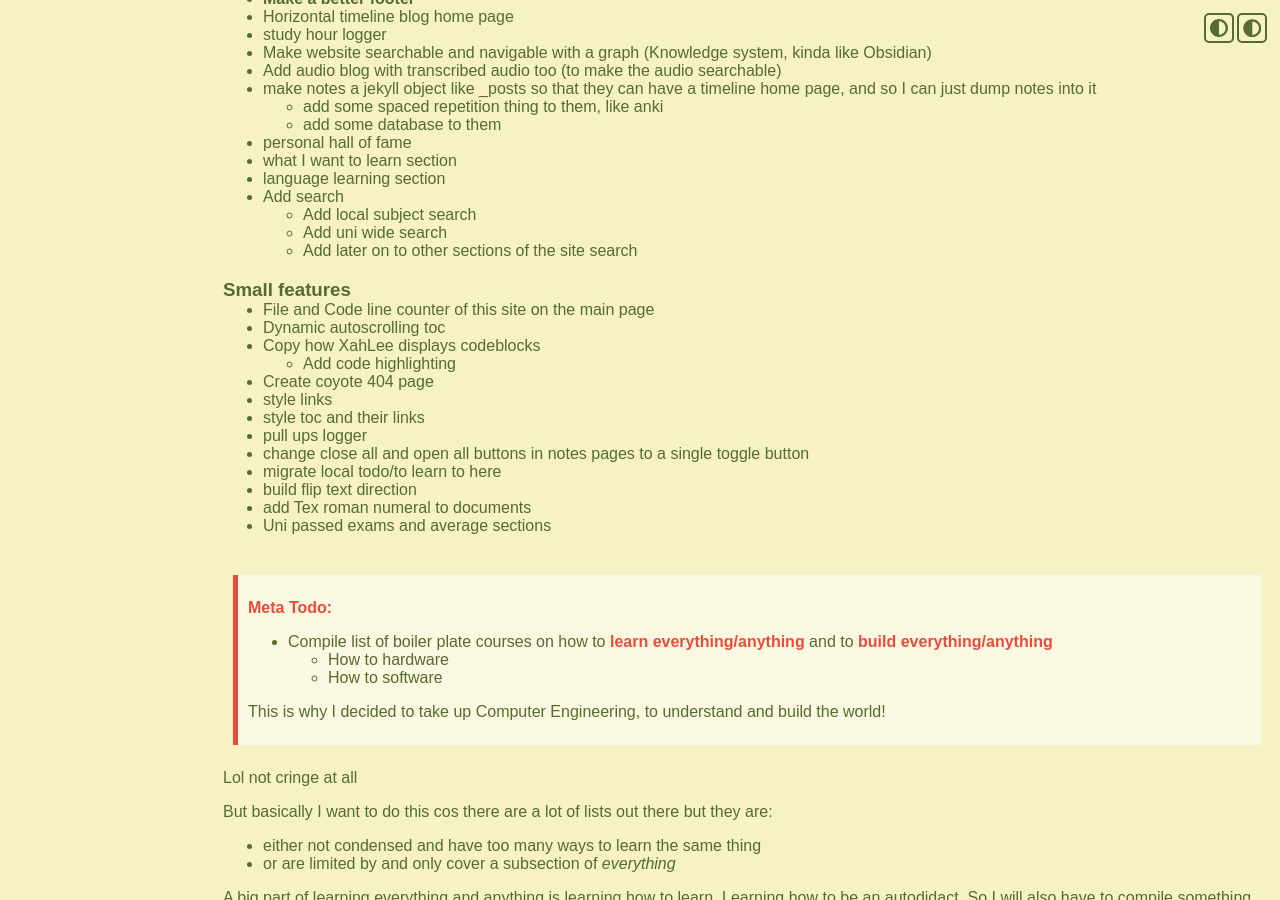
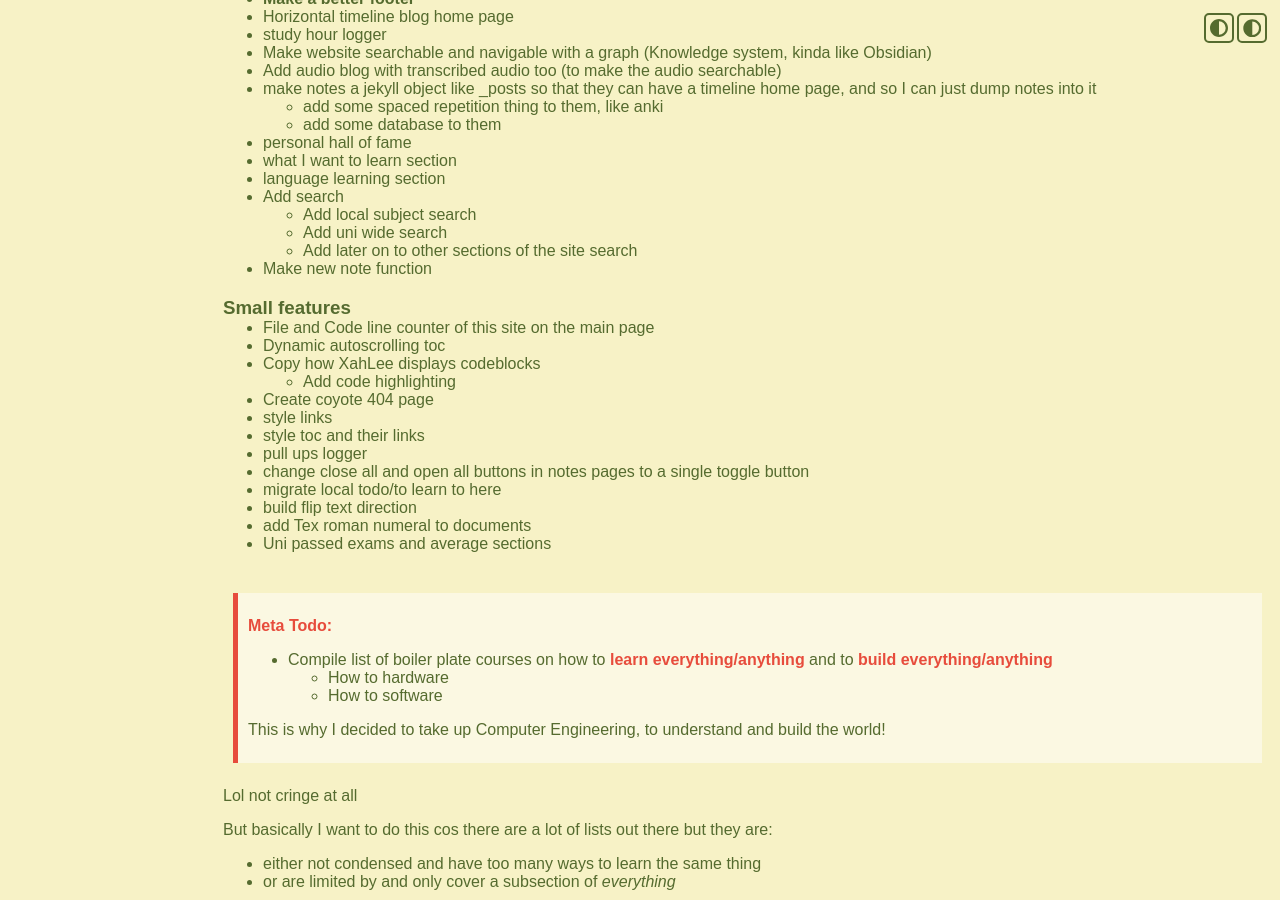
Before and after one commit to GiulianoPalazzi/giulianopalazzi.github.io, a Jekyll site: the page built from index.md, in a window 1280 px wide and 900 px high, scrolled down 762 px. Built offline with Jekyll 4.4.1, drawn with Linux system fonts in a browser that asks for light colours; nearby versions of some CDN libraries.

Commit message:
updated todo list

```diff
--- a/index.md
+++ b/index.md
@@ -58,6 +58,7 @@ My [Markdown Snippets Cheatsheet](/notes/cheatsheet) link
 	* Add local subject search
 	* Add uni wide search
 	* Add later on to other sections of the site search
+* Make new note function
 
 ### Small features
 * File and Code line counter of this site on the main page
```
